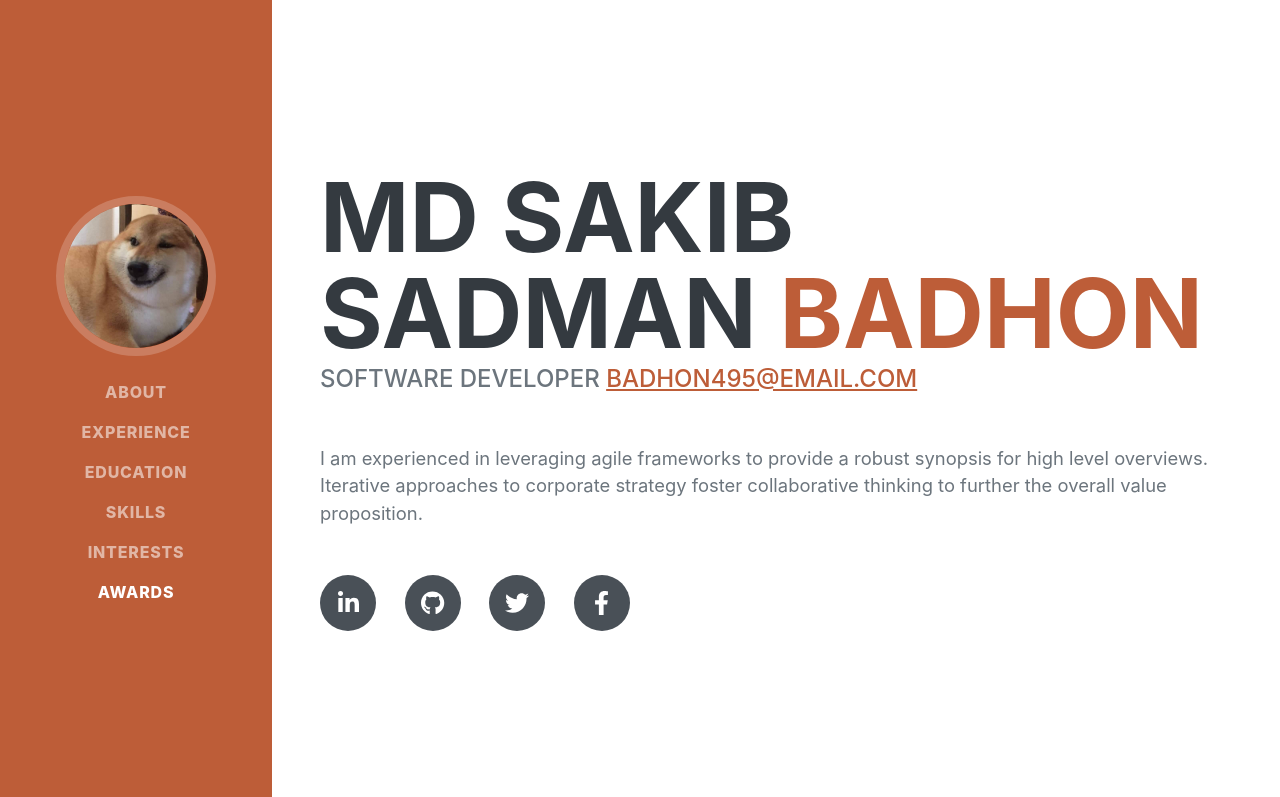
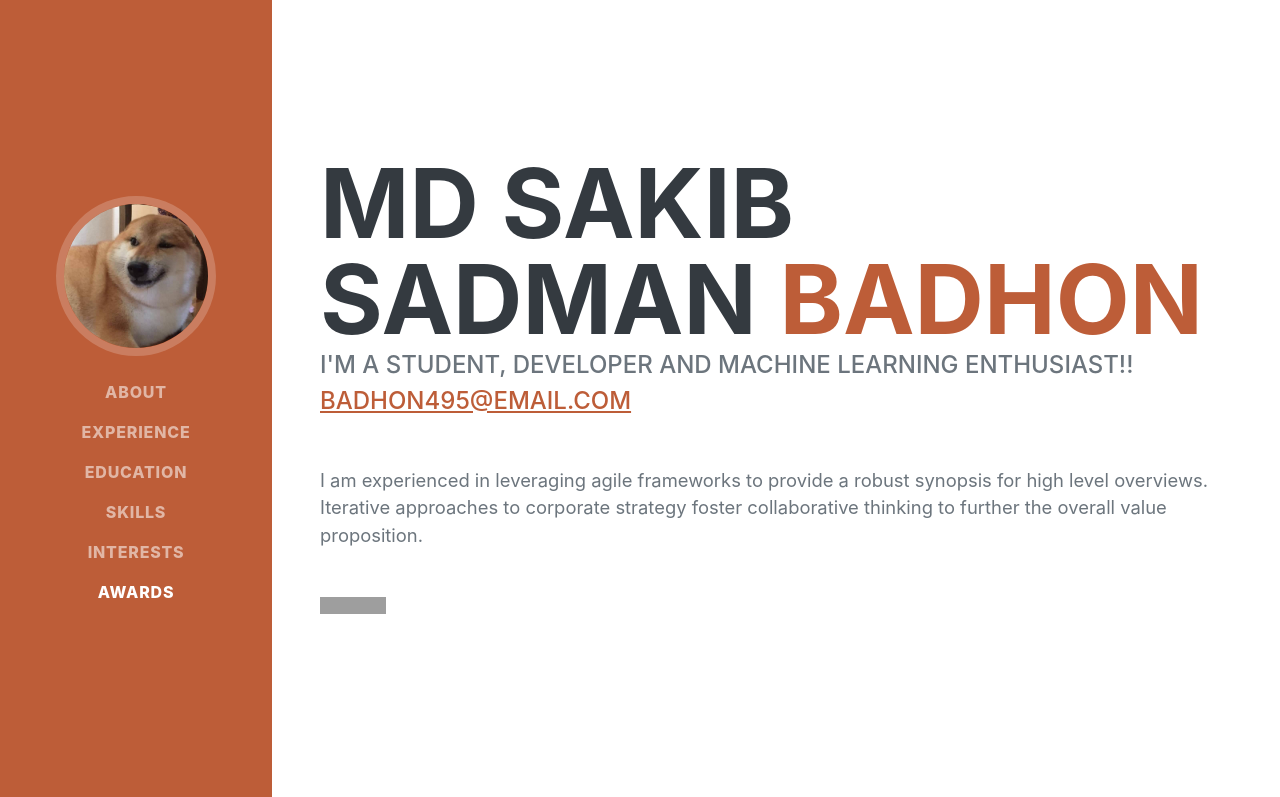
Before and after one commit to badhon496/badhon496.github.io, a plain HTML site: page index.html in a window 1280 px wide. Shown: the top 797 px of the page. Drawn offline with nearby package versions, Linux system fonts and the light colour scheme; grey boxes are pictures that could not be loaded; a web font is replaced by a local one.

Commit message:
Update index.html

```diff
--- a/index.html
+++ b/index.html
@@ -44,16 +44,22 @@
                         <span class="text-primary">Badhon</span>
                     </h1>
                     <div class="subheading mb-5">
-                        Software Developer
+                        I'm a Student, Developer and Machine Learning enthusiast!!<br/>
                         <a href="badhon495@gmail.com">badhon495@email.com</a>
                     </div>
                     <p class="lead mb-5">I am experienced in leveraging agile frameworks to provide a robust synopsis for high level overviews. Iterative approaches to corporate strategy foster collaborative thinking to further the overall value proposition.</p>
-                    <div class="social-icons">
-                        <a class="social-icon" href="https://www.linkedin.com/in/badhon495/"><i class="fab fa-linkedin-in"></i></a>
-                        <a class="social-icon" href="https://github.com/badhon496"><i class="fab fa-github"></i></a>
-                        <a class="social-icon" href="https://twitter.com/badhon495"><i class="fab fa-twitter"></i></a>
-                        <a class="social-icon" href="https://www.facebook.com/badhon495/"><i class="fab fa-facebook-f"></i></a>
-                    </div>
+                   <a href="https://twitter.com/badhon495">
+                    <img align="left" alt="Md Sakib Sadman Badhon | Twitter" width="22px" src="https://cdn.jsdelivr.net/npm/simple-icons@v3/icons/twitter.svg" />
+                    </a>
+                    <a href="https://www.linkedin.com/in/badhon495/">
+                    <img align="left" alt="Md Sakib Sadman Badhon | LinkedIn" width="22px" src="https://cdn.jsdelivr.net/npm/simple-icons@v3/icons/linkedin.svg" />
+                    </a>
+                    <a href="https://t.me/badhon495">
+                    <img align="left" alt="Md Sakib Sadman Badhon | Telegram" width="22px" src="https://cdn.jsdelivr.net/npm/simple-icons@v3/icons/telegram.svg" />
+                    </a>
+                    <br/>
+                    <br />
+
                 </div>
             </section>
             <hr class="m-0" />
```
